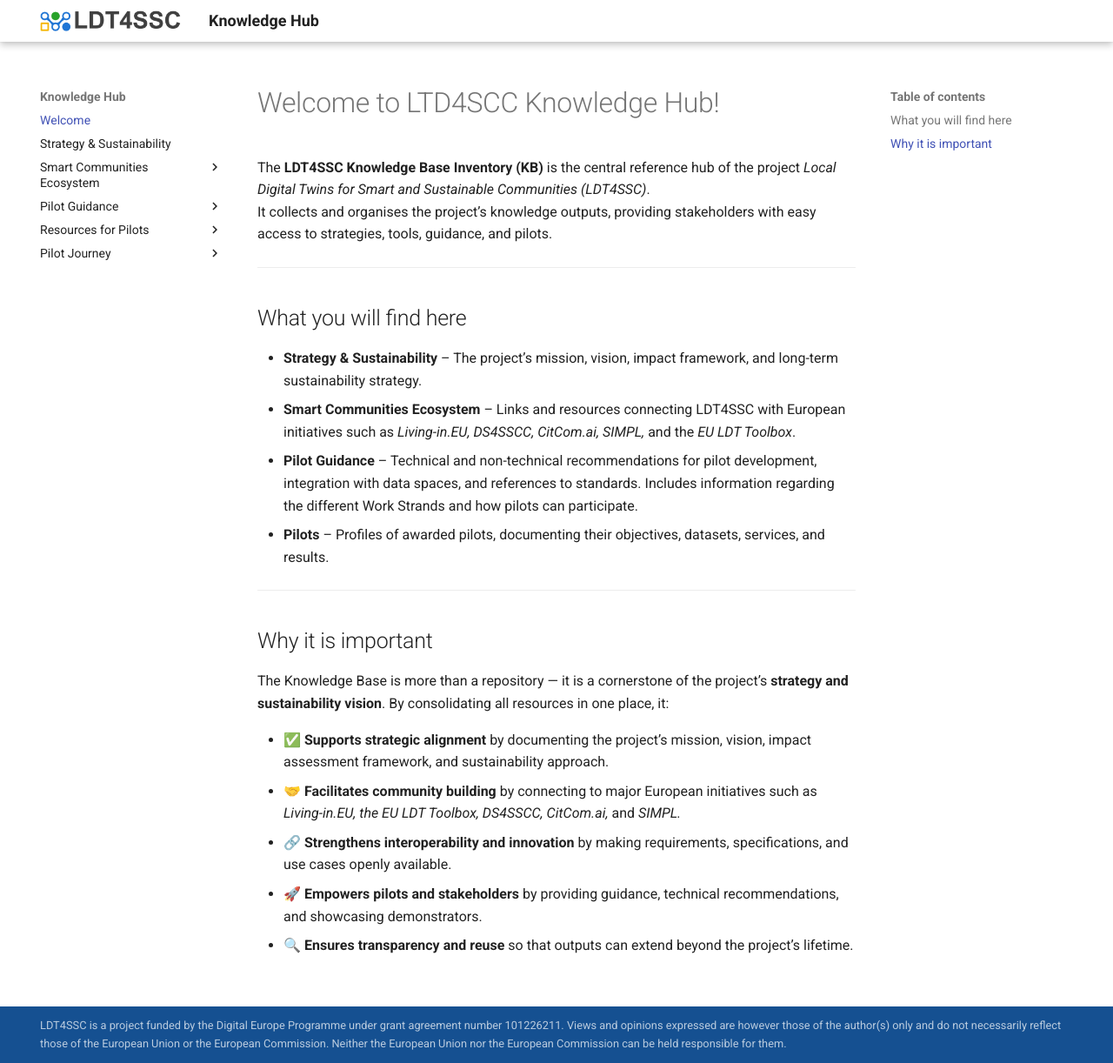
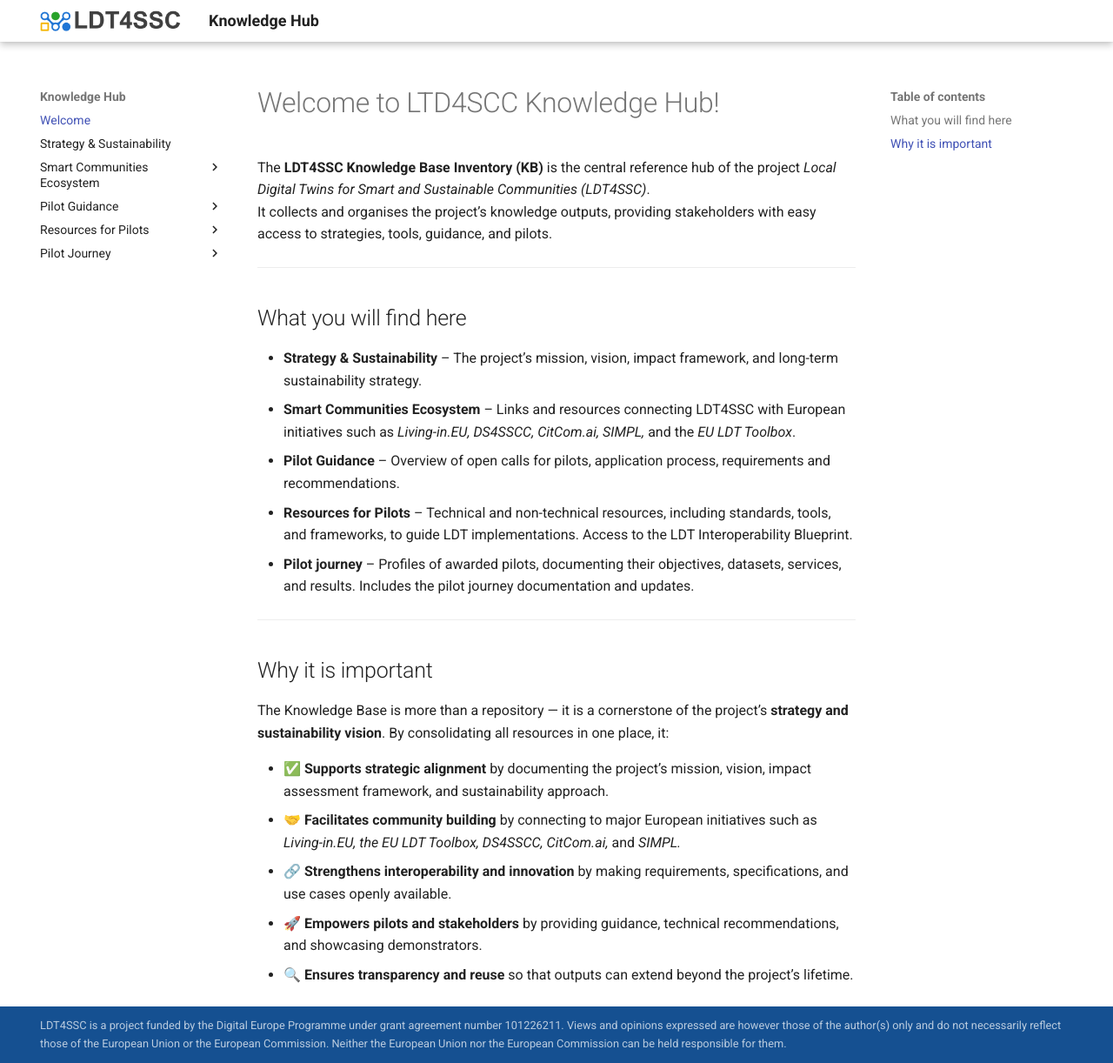
Before and after one commit to ldt4ssc/ldt4ssc.github.io, an MkDocs documentation site: the page built from docs/index.md, in a window 1280 px wide and 1222 px high. Shown: the whole window at 87% size. Built offline with MkDocs 1.6.1 and Material for MkDocs 9.7.7, drawn with Linux system fonts in a browser that asks for light colours.

Commit message:
update: landing page

```diff
--- a/docs/index.md
+++ b/docs/index.md
@@ -9,8 +9,9 @@ It collects and organises the project’s knowledge outputs, providing stakehold
 
 - **Strategy & Sustainability** – The project’s mission, vision, impact framework, and long-term sustainability strategy.
 - **Smart Communities Ecosystem** – Links and resources connecting LDT4SSC with European initiatives such as *Living-in.EU, DS4SSCC, CitCom.ai, SIMPL,* and the *EU LDT Toolbox*.
-- **Pilot Guidance** – Technical and non-technical recommendations for pilot development, integration with data spaces, and references to standards. Includes information regarding the different Work Strands and how pilots can participate.
-- **Pilots** – Profiles of awarded pilots, documenting their objectives, datasets, services, and results.
+- **Pilot Guidance** – Overview of open calls for pilots, application process, requirements and recommendations.
+- **Resources for Pilots** – Technical and non-technical resources, including standards, tools, and frameworks, to guide LDT implementations. Access to the LDT Interoperability Blueprint.
+- **Pilot journey** – Profiles of awarded pilots, documenting their objectives, datasets, services, and results. Includes the pilot journey documentation and updates.
 
 ---
 
```
